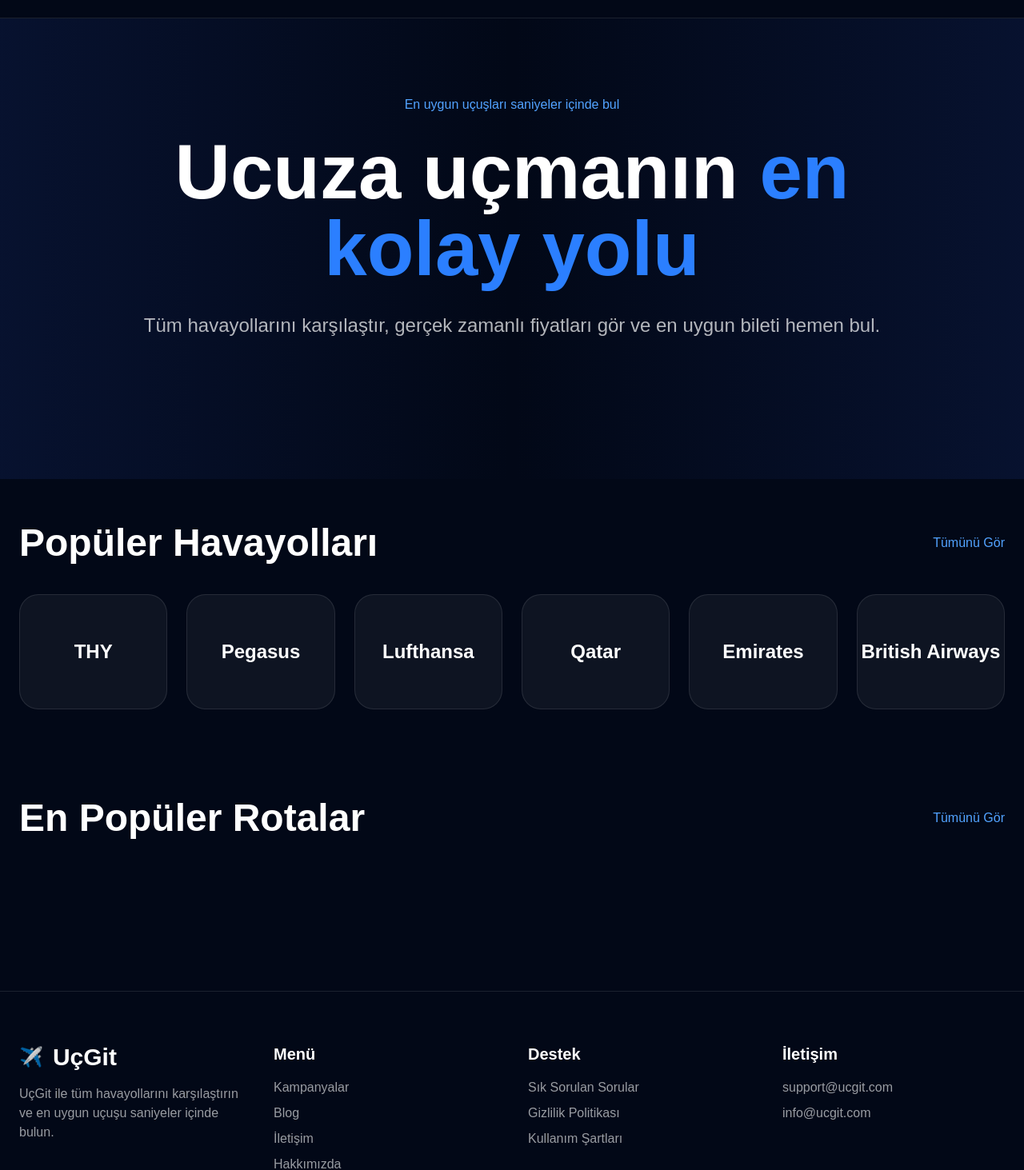
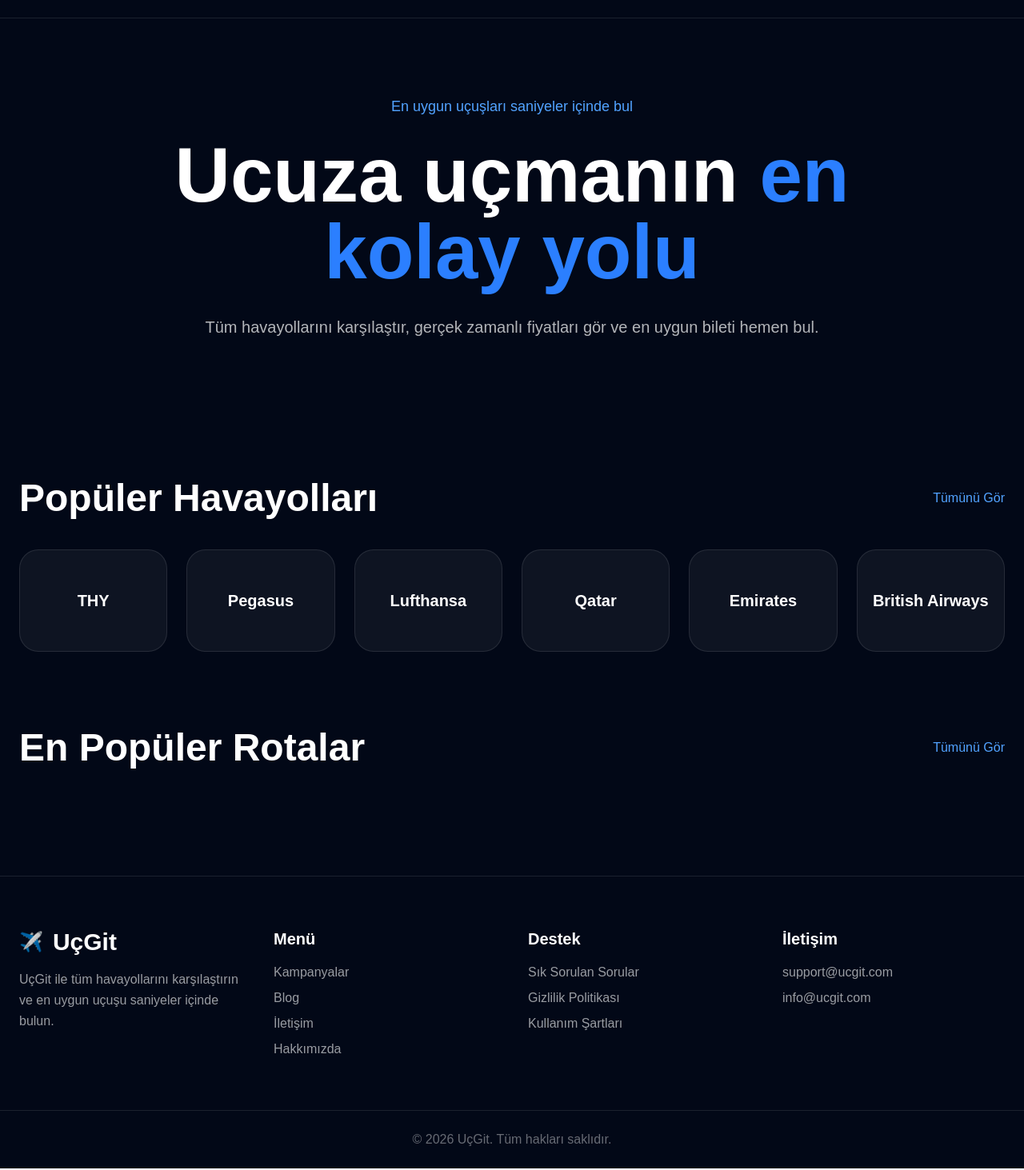
Before and after one commit to melihizzet/flight-platform, a Next.js app: page / in a window 1280 px wide. Shown: the part 74-1537 px from the top of the page at 80% size. Built offline with nearby package versions, Linux system fonts and the light colour scheme.

Commit message:
Final TP layout fix

```diff
--- a/app/page.tsx
+++ b/app/page.tsx
@@ -21,7 +21,7 @@ export default function HomePage() {
   }, []);
 
   return (
-    <main className="bg-[#020817] min-h-screen text-white overflow-x-hidden">
+    <main className="bg-[#020817] text-white min-h-screen overflow-x-hidden">
 
       {/* NAVBAR */}
       <header className="border-b border-white/10">
@@ -51,7 +51,7 @@ export default function HomePage() {
               Giriş Yap
             </button>
 
-            <button className="bg-blue-500 px-6 py-3 rounded-2xl font-semibold">
+            <button className="bg-blue-500 hover:bg-blue-600 transition px-6 py-3 rounded-2xl font-semibold">
               Kayıt Ol
             </button>
 
@@ -62,15 +62,11 @@ export default function HomePage() {
       </header>
 
       {/* HERO */}
-      <section className="relative py-24">
+      <section className="py-24">
 
-        <div className="absolute inset-0 bg-gradient-to-r from-blue-900/20 via-transparent to-blue-900/20" />
+        <div className="max-w-6xl mx-auto px-6 text-center">
 
-        <div className="relative z-10 max-w-7xl mx-auto px-6">
-
-          <div className="text-center max-w-5xl mx-auto">
-
-            <p className="text-blue-400 mb-6">
+          <p className="text-blue-400 mb-6 text-lg">
             En uygun uçuşları saniyeler içinde bul
           </p>
 
@@ -84,20 +80,23 @@ export default function HomePage() {
 
           </h1>
 
-            <p className="mt-8 text-2xl text-white/70">
+          <p className="mt-8 text-xl text-white/70">
             Tüm havayollarını karşılaştır, gerçek zamanlı fiyatları gör ve
             en uygun bileti hemen bul.
           </p>
 
         </div>
 
-          {/* TP SEARCH */}
-          <div className="mt-20">
+      </section>
 
-            <div
-              id="tpwl-search"
-              className="w-full"
-            ></div>
+      {/* SEARCH WIDGET */}
+      <section className="w-full px-6 mb-20">
+
+        <div className="max-w-7xl mx-auto">
+
+          <div className="rounded-3xl overflow-hidden">
+
+            <div id="tpwl-search"></div>
 
           </div>
 
@@ -106,7 +105,7 @@ export default function HomePage() {
       </section>
 
       {/* AIRLINES */}
-      <section className="max-w-7xl mx-auto px-6 py-14">
+      <section className="max-w-7xl mx-auto px-6 mb-24">
 
         <div className="flex items-center justify-between mb-10">
 
@@ -133,7 +132,7 @@ export default function HomePage() {
 
             <div
               key={airline}
-              className="h-36 rounded-3xl border border-white/10 bg-white/5 flex items-center justify-center text-2xl font-bold"
+              className="h-32 rounded-3xl bg-white/5 border border-white/10 flex items-center justify-center text-xl font-bold"
             >
 
               {airline}
@@ -146,8 +145,10 @@ export default function HomePage() {
 
       </section>
 
-      {/* TP RESULTS */}
-      <section className="max-w-7xl mx-auto px-6 py-14">
+      {/* RESULTS */}
+      <section className="w-full px-6 mb-24">
+
+        <div className="max-w-7xl mx-auto">
 
           <div className="flex items-center justify-between mb-10">
 
@@ -161,15 +162,18 @@ export default function HomePage() {
 
           </div>
 
-        <div
-          id="tpwl-tickets"
-          className="w-full"
-        ></div>
+          <div className="rounded-3xl overflow-hidden">
+
+            <div id="tpwl-tickets"></div>
+
+          </div>
+
+        </div>
 
       </section>
 
       {/* FOOTER */}
-      <footer className="border-t border-white/10 mt-24">
+      <footer className="border-t border-white/10">
 
         <div className="max-w-7xl mx-auto px-6 py-16 grid md:grid-cols-4 gap-10">
 
@@ -185,7 +189,7 @@ export default function HomePage() {
 
             </div>
 
-            <p className="text-white/60">
+            <p className="text-white/60 leading-relaxed">
               UçGit ile tüm havayollarını karşılaştırın ve en uygun uçuşu saniyeler içinde bulun.
             </p>
 
```
Lines whose indentation alone changed are shown as unchanged.
